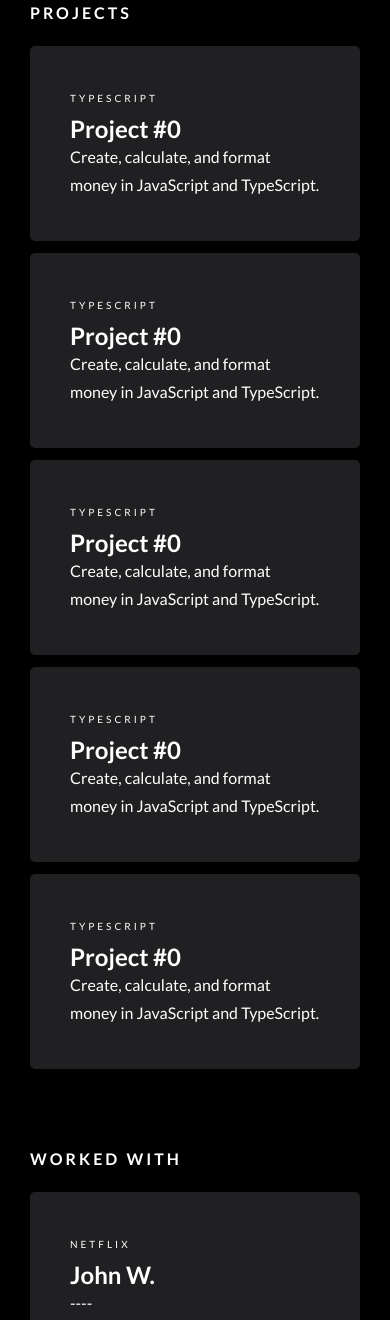
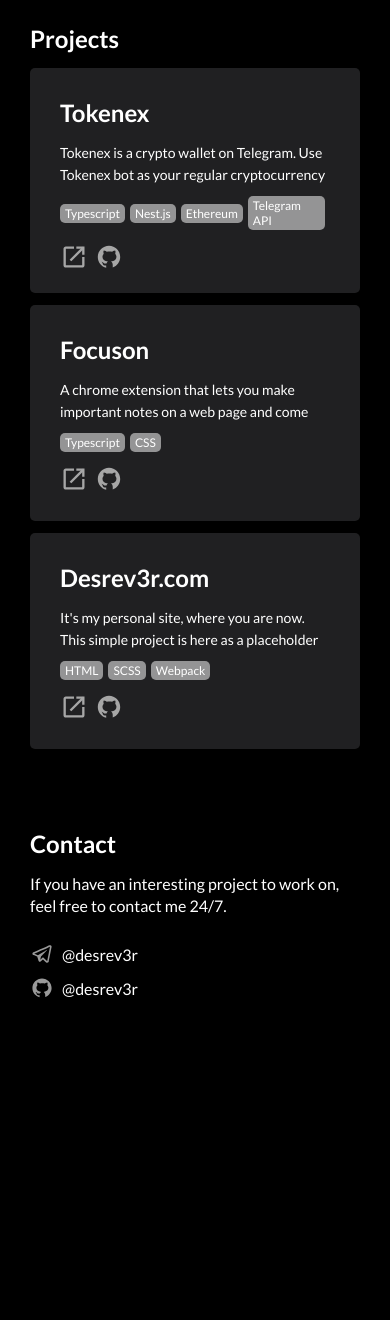
Before and after one commit to desr3333/desrev3r.com, a website built with webpack: page src/index.html in a window 390 px wide. Shown: the part 611-1931 px from the top of the page. After the commit the page ends 1776 px from the top, so only its background shows below. Built offline with nearby package versions, Linux system fonts and the light colour scheme.

Commit message:
refactored a bit. all thats left is to set up SSL certificates and deploy on VPS

```diff
--- /dev/null
+++ b/src/assets/css/_icons.scss
@@ -0,0 +1,13 @@
+.link_icon {
+  width: 20px;
+  height: 20px;
+  background-image: url("./../svg/link.svg");
+}
+
+.github_icon {
+  background-image: url("./../svg/github.svg");
+}
+
+.telegram_icon {
+  background-image: url("./../svg/telegram.svg");
+}
--- a/src/assets/scss/_root.scss
+++ b/src/assets/css/_root.scss
@@ -23,6 +23,7 @@ body {
 h1 {
   font-size: 72px;
   font-weight: 700;
+  line-height: 72px;
 }
 
 h4 {
@@ -31,7 +32,7 @@ h4 {
 
 p {
   font-size: 16px;
-  line-height: 28px;
+  line-height: 22px;
 }
 
 article {
--- /dev/null
+++ b/src/assets/css/main.scss
@@ -0,0 +1,234 @@
+@import "./_root.scss";
+@import "./_fonts.scss";
+@import "./_icons.scss";
+
+.root-wrapper {
+  position: relative;
+  width: 100%;
+  max-width: 1140px;
+  margin: 0px auto;
+  display: flex;
+  justify-content: space-between;
+  box-sizing: border-box;
+}
+
+.info-wrapper {
+  position: sticky;
+  top: 0;
+  left: 0;
+  width: 100%;
+  max-width: 496px;
+  height: 100vh;
+  padding: 88px 88px 88px 0px;
+  box-sizing: border-box;
+  display: flex;
+  flex-direction: column;
+  justify-content: space-between;
+  align-items: flex-start;
+
+  h1 {
+    margin-bottom: 50px;
+  }
+
+  p {
+    margin-bottom: 25px;
+    color: var(--gray);
+  }
+}
+
+nav {
+  display: flex;
+  justify-content: flex-start;
+  align-items: center;
+
+  .nav__avatar {
+    margin-right: 15px;
+  }
+
+  .nav__socials {
+    display: flex;
+    justify-content: flex-start;
+    align-items: center;
+
+    li {
+      display: list-item;
+      margin-left: 16px;
+      margin-right: 16px;
+      color: #fff;
+
+      a {
+        display: flex;
+        justify-content: space-between;
+        text-decoration: none;
+        align-items: center;
+        color: #fff;
+
+        span {
+          padding: 0px 8px;
+        }
+      }
+    }
+  }
+}
+
+.project-wrapper {
+  position: static;
+  width: 100%;
+  max-width: 736px;
+  height: auto;
+  padding: 80px 0px 0px 0px;
+
+  .project-section {
+    margin-bottom: 80px;
+
+    .project-section__header {
+      margin-bottom: 15px;
+    }
+
+    article {
+      position: relative;
+      max-height: 225px;
+      background: var(--black-2);
+      margin-bottom: 12px;
+      padding: 30px;
+      box-sizing: border-box;
+      transition: all ease 250ms;
+      border-radius: 5px;
+
+      &:hover {
+        transition: all ease 250ms;
+        transform: scale(1.05);
+        filter: brightness(1.25);
+      }
+
+      h4 {
+        margin-bottom: 5px;
+      }
+
+      span {
+        font-size: 8px;
+        color: var(--gray);
+        letter-spacing: 1px;
+        text-transform: uppercase;
+        padding: 5px 0px;
+      }
+
+      p {
+        padding: 10px 0px;
+        font-size: 14px;
+        max-height: 36px;
+        overflow: hidden;
+      }
+
+      .social_link_section {
+        display: flex;
+        justify-content: flex-start;
+        align-items: center;
+        margin-top: 15px;
+
+        .icon {
+          width: 28px;
+          height: 28px;
+          margin-right: 7px;
+        }
+      }
+
+      .tag_section {
+        margin-top: 8px;
+      }
+    }
+  }
+}
+
+.tag_section {
+  display: flex;
+  justify-content: flex-start;
+  align-items: center;
+}
+
+.tag {
+  margin-right: 5px;
+  background: var(--gray);
+  padding: 2px 5px;
+  box-sizing: border-box;
+  border-radius: 5px;
+  font-size: 12px;
+}
+
+.avatar {
+  position: relative;
+  width: 48px;
+  height: 48px;
+  overflow: hidden;
+  border-radius: 100%;
+
+  img {
+    position: absolute;
+    width: 100%;
+    height: auto;
+  }
+}
+
+.social_link {
+  position: relative;
+  height: 24px;
+  display: flex;
+  justify-content: space-between;
+  align-items: center;
+  color: #fff;
+
+  svg {
+    width: 16px;
+    height: 16px;
+  }
+}
+
+.icon {
+  transition: all opacity 0.25s;
+  position: relative;
+  width: 24px;
+  height: 24px;
+  background-size: contain;
+  filter: invert(1);
+  opacity: 0.6;
+
+  &:hover {
+    transition: all opacity 0.25s;
+    opacity: 1;
+  }
+}
+
+footer {
+  .nav__socials {
+    display: flex;
+    flex-direction: column;
+    justify-content: flex-start;
+    align-items: flex-start;
+    padding: 20px 0px;
+
+    li {
+      margin: 5px 0px;
+    }
+  }
+}
+
+@media screen and (max-width: 960px) {
+  .root-wrapper {
+    display: block;
+    padding: 30px;
+  }
+
+  .info-wrapper,
+  .project-wrapper {
+    position: relative;
+    max-width: 100%;
+    padding: 30px 0px;
+    height: auto;
+  }
+
+  .project-wrapper {
+    h2 {
+      display: block;
+    }
+  }
+}
--- a/src/assets/scss/main.scss
+++ /dev/null
@@ -1,183 +0,0 @@
-@import "./_root";
-@import "./_fonts";
-@import "./_icons";
-
-.root-wrapper {
-  position: relative;
-  width: 100%;
-  max-width: 1140px;
-  margin: 0px auto;
-  display: flex;
-  justify-content: space-between;
-  box-sizing: border-box;
-}
-
-.info-wrapper {
-  position: sticky;
-  top: 0;
-  left: 0;
-  width: 100%;
-  max-width: 496px;
-  height: 100vh;
-  padding: 88px 88px 88px 0px;
-  box-sizing: border-box;
-  display: flex;
-  flex-direction: column;
-  justify-content: space-between;
-  align-items: flex-start;
-
-  h1 {
-    letter-spacing: normal;
-    line-height: 64px;
-  }
-
-  p {
-    margin-top: 32px;
-    color: var(--gray);
-  }
-}
-
-nav {
-  display: flex;
-  justify-content: flex-start;
-  align-items: center;
-
-  .nav__avatar {
-    margin-right: 15px;
-  }
-
-  .nav__socials {
-    display: flex;
-    justify-content: flex-start;
-    align-items: center;
-
-    li {
-      display: list-item;
-      margin-left: 16px;
-      margin-right: 16px;
-      color: #fff;
-
-      a {
-        display: flex;
-        justify-content: space-between;
-        text-decoration: none;
-        align-items: center;
-        color: #fff;
-
-        span {
-          padding: 0px 8px;
-        }
-      }
-    }
-  }
-}
-
-.scroll-wrapper {
-  position: static;
-  width: 100%;
-  max-width: 736px;
-  height: auto;
-  padding: 80px 0px;
-}
-
-.scroll-section {
-  margin-bottom: 80px;
-
-  h2 {
-    display: none;
-    margin-bottom: 24px;
-    letter-spacing: 3px;
-    font-size: 16px;
-    text-transform: uppercase;
-  }
-}
-
-.scroll-block {
-  position: relative;
-  height: 195px;
-  background: var(--black-2);
-  margin-bottom: 12px;
-  padding: 40px;
-  box-sizing: border-box;
-  transition: all ease 250ms;
-  border-radius: 5px;
-
-  &:hover {
-    transition: all ease 250ms;
-    transform: scale(1.05);
-    cursor: pointer;
-    filter: brightness(1.25);
-  }
-
-  span {
-    font-size: 10px;
-    line-height: 15px;
-    letter-spacing: 3px;
-    text-transform: uppercase;
-  }
-
-  h4 {
-    margin-top: 8px;
-  }
-}
-
-.avatar {
-  position: relative;
-  width: 48px;
-  height: 48px;
-  overflow: hidden;
-  border-radius: 100%;
-
-  img {
-    position: absolute;
-    width: 100%;
-    height: 100%;
-  }
-}
-
-.social_link {
-  position: relative;
-  height: 24px;
-  display: flex;
-  justify-content: space-between;
-  align-items: center;
-  color: #fff;
-
-  svg {
-    width: 16px;
-    height: 16px;
-  }
-}
-
-.icon {
-  position: relative;
-  width: 24px;
-  height: 24px;
-  background-size: contain;
-  filter: invert(1);
-}
-
-@media screen and (max-width: 960px) {
-  .root-wrapper {
-    display: block;
-    padding: 30px;
-  }
-
-  .info-wrapper,
-  .scroll-wrapper {
-    position: relative;
-    max-width: 100%;
-    padding: 30px 0px;
-    height: auto;
-  }
-
-  .scroll-wrapper {
-    h2 {
-      display: block;
-    }
-  }
-
-  nav {
-    margin-top: 30px;
-  }
-}
--- a/src/index.html
+++ b/src/index.html
@@ -12,21 +12,21 @@
       <div class="info-wrapper">
         <div>
           <div>
-            <h1>
-              Hello, I’m<br />
-              Mike L.
-            </h1>
+            <h1>Hello! I'm<br />Mikhail</h1>
           </div>
           <div>
             <p>
-              I'm a Backend Developer with experience in Node.js, Python,
-              Typescript, PostgreSQL, REST, Telegram API. I love to code and
-              help people make their lives easier by automating boring stuff.
+              I'm a Backend Engineer with experience in Node.js, Python,
+              Typescript, PostgreSQL, REST and other technologies.
             </p>
             <p>
-              I'm also interested in biohacking and share what I learn on my
-              blog
-              <a href="#">Biohacking</a>, or at meetups and conferences.
+              I'm obsessed with coding. My passion is improving my skills and
+              working on interesting projects. I'm open to new challenges and
+              problems.
+            </p>
+            <p>
+              Currently working on Upwork. If you want to work with me, feel
+              free to contact me 24/7.
             </p>
           </div>
         </div>
@@ -38,77 +38,171 @@
           <ul class="nav__socials">
             <li class="social_link">
               <a href="https://t.me/desrev3r" target="_blank">
-                <object class="icon telegram-icon"></object>
+                <object class="icon telegram_icon"></object>
                 <span>Telegram</span>
-                <object class="icon link-icon"></object>
+                <object class="icon link_icon"></object>
               </a>
             </li>
-
             <li class="social_link">
               <a href="https://github.com/desrev3r" target="_blank">
-                <object class="icon github-icon"></object>
+                <object class="icon github_icon"></object>
                 <span>Github</span>
-                <object class="icon link-icon"></object>
+                <object class="icon link_icon"></object>
               </a>
             </li>
           </ul>
         </nav>
       </div>
 
-      <div class="scroll-wrapper">
-        <section class="scroll-section">
+      <div class="project-wrapper">
+        <section class="project-section">
+          <div class="project-section__header">
             <h2>Projects</h2>
-          <article class="scroll-block">
-            <span>Typescript</span>
-            <h4>Project #0</h4>
+          </div>
+          <div class="project-section__content">
+            <article>
+              <h4>Tokenex</h4>
               <p>
-              Create, calculate, and format money in JavaScript and TypeScript.
+                Tokenex is a crypto wallet on Telegram. Use Tokenex bot as your
+                regular cryptocurrency wallet. The wallet is linked to your
+                Telegram account.
               </p>
+              <div class="tag_section">
+                <div class="tag">Typescript</div>
+                <div class="tag">Nest.js</div>
+                <div class="tag">Ethereum</div>
+                <div class="tag">Telegram API</div>
+              </div>
+              <div class="social_link_section">
+                <div class="social_link">
+                  <a
+                    href="https://t.me/tokenex_bot"
+                    class="icon link_icon"
+                    target="_blank"
+                  >
+                  </a>
+                </div>
+                <div class="social_link">
+                  <a
+                    href="https://github.com/desrev3r/tokenex"
+                    class="icon github_icon"
+                    target="_blank"
+                  >
+                  </a>
+                </div>
+              </div>
             </article>
-          <article class="scroll-block">
-            <span>Typescript</span>
-            <h4>Project #0</h4>
+            <article>
+              <h4>Focuson</h4>
               <p>
-              Create, calculate, and format money in JavaScript and TypeScript.
+                A chrome extension that lets you make important notes on a web
+                page and come back to them in the future. It's kind of like
+                Istapaper or Pocket.
               </p>
+              <div class="tag_section">
+                <div class="tag">Typescript</div>
+                <div class="tag">CSS</div>
+              </div>
+              <div class="social_link_section">
+                <div class="social_link">
+                  <a
+                    href="https://focuson.io"
+                    class="icon link_icon"
+                    target="_blank"
+                  >
+                  </a>
+                </div>
+                <div class="social_link">
+                  <a
+                    href="https://github.com/desrev3r/focuson"
+                    class="icon github_icon"
+                    target="_blank"
+                  >
+                  </a>
+                </div>
+              </div>
             </article>
-          <article class="scroll-block">
-            <span>Typescript</span>
-            <h4>Project #0</h4>
+            <article>
+              <h4>Desrev3r.com</h4>
               <p>
-              Create, calculate, and format money in JavaScript and TypeScript.
+                It's my personal site, where you are now. This simple project is
+                here as a placeholder until cool new projects arrive. How's it
+                going?
               </p>
+              <div class="tag_section">
+                <div class="tag">HTML</div>
+                <div class="tag">SCSS</div>
+                <div class="tag">Webpack</div>
+              </div>
+              <div class="social_link_section">
+                <div class="social_link">
+                  <a
+                    href="https://desrev3r.com"
+                    class="icon link_icon"
+                    target="_blank"
+                  >
+                  </a>
+                </div>
+                <div class="social_link">
+                  <a
+                    href="https://github.com/desrev3r/desrev3r.com"
+                    class="icon github_icon"
+                    target="_blank"
+                  >
+                  </a>
+                </div>
+              </div>
             </article>
-          <article class="scroll-block">
-            <span>Typescript</span>
-            <h4>Project #0</h4>
-            <p>
-              Create, calculate, and format money in JavaScript and TypeScript.
-            </p>
-          </article>
-          <article class="scroll-block">
-            <span>Typescript</span>
-            <h4>Project #0</h4>
-            <p>
-              Create, calculate, and format money in JavaScript and TypeScript.
-            </p>
-          </article>
+          </div>
         </section>
 
-        <section class="scroll-section">
-          <h2>Worked With</h2>
-          <article class="scroll-block">
-            <span>Netflix</span>
-            <h4>John W.</h4>
-            <p>----</p>
+        <!-- <section class="project-section">
+          <div class="project-section__header">
+            <h2>Activity</h2>
+          </div>
+          <div class="project-section__content">
+            <article>
+              <h4>Making $300 Per Month With A Telegram Bot?</h4>
+              <p>
+                Lorem Ipsum has been the industry's standard dummy text ever
+                since the 1500s, when an unknown printer took a galley of type
+                and scrambled it to make a type specimen book.
+              </p>
+              <div class="tag_section">
+                <div class="tag">Nest.js</div>
+                <div class="tag">Telegram API</div>
+                <div class="tag">Ethereum</div>
+              </div>
             </article>
+          </div>
+        </section> -->
 
-          <article class="scroll-block">
-            <span>Google</span>
-            <h4>David W.</h4>
-            <p>----</p>
-          </article>
-        </section>
+        <footer class="project-section">
+          <div class="project-section__header">
+            <h2>Contact</h2>
+          </div>
+          <p>
+            If you have an interesting project to work on, feel free to contact
+            me 24/7.
+          </p>
+
+          <nav>
+            <ul class="nav__socials">
+              <li class="social_link">
+                <a href="https://t.me/desrev3r" target="_blank">
+                  <div class="icon telegram_icon"></div>
+                  <span>@desrev3r</span>
+                </a>
+              </li>
+              <li class="social_link">
+                <a href="https://www.linkedin.com/in/desrev3r/" target="_blank">
+                  <div class="icon github_icon"></div>
+                  <span>@desrev3r</span>
+                </a>
+              </li>
+            </ul>
+          </nav>
+        </footer>
       </div>
     </div>
   </body>
--- a/src/index.js
+++ /dev/null
@@ -1 +0,0 @@
-import "./assets/scss/main.scss";
--- /dev/null
+++ b/src/main.js
@@ -0,0 +1 @@
+require("./assets/css/main.scss");
--- a/webpack.prod.js
+++ b/webpack.prod.js
@@ -4,9 +4,7 @@ const common = require("./webpack.config.js");
 
 module.exports = merge(common, {
   mode: "production",
-
   optimization: {
     minimize: true,
-    //  runtimeChunk: "single",
   },
 });
```
Also changed, not shown: package.json (+6 -1 lines), postcss.config.js (+6 -2 lines), src/assets/scss/_icons.scss (deleted, +0 -11 lines), webpack.config.js (+5 -7 lines), src/assets/css/_fonts.scss (renamed from src/assets/scss/_fonts.scss), src/images/avatar.png, src/images/avatar2.png (added), 2 other files. Lines whose indentation alone changed are shown as unchanged.
